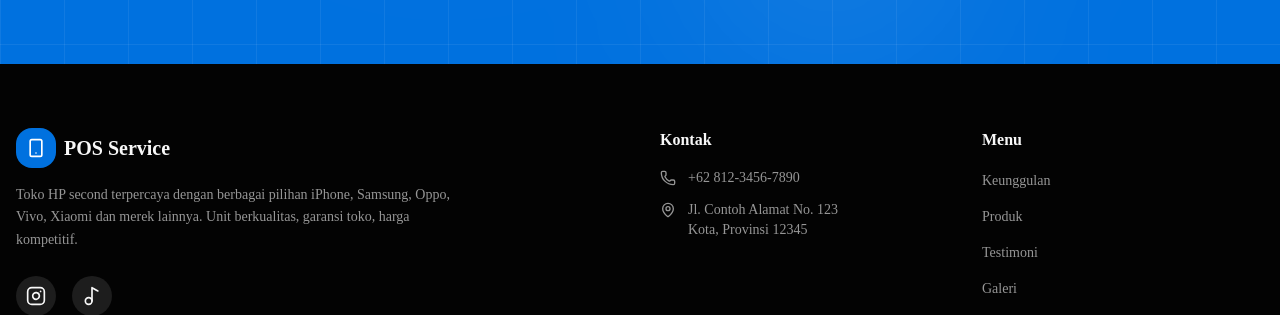
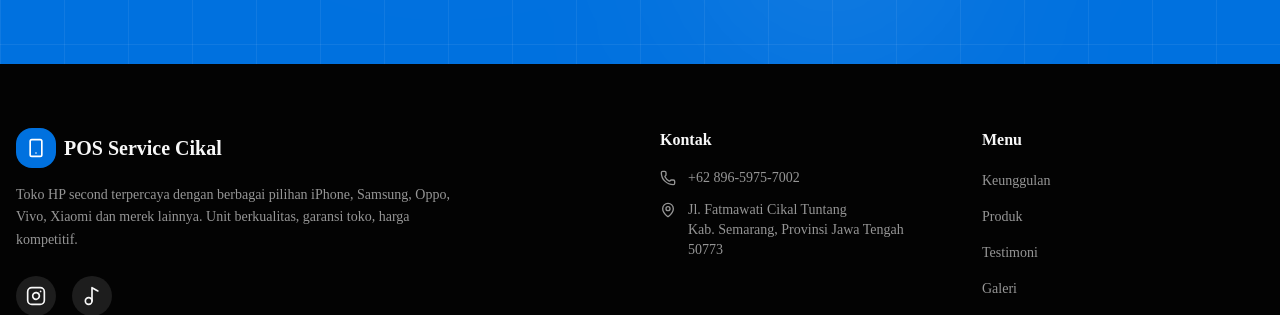
Before and after one commit to pandaterbang/pos-service-landing-page, a Next.js app: page / in a window 1280 px wide. Shown: the part 6920-7235 px from the top of the page. Built offline with nearby package versions, Linux system fonts and the light colour scheme.

Commit message:
Update footer content and contac

```diff
--- a/components/footer.tsx
+++ b/components/footer.tsx
@@ -14,7 +14,7 @@ export function Footer() {
               <div className="w-10 h-10 rounded-xl bg-primary flex items-center justify-center">
                 <Smartphone className="w-5 h-5 text-primary-foreground" />
               </div>
-              <span className="text-xl font-bold">POS Service</span>
+              <span className="text-xl font-bold">POS Service Cikal</span>
             </Link>
             <p className="text-background/60 text-sm leading-relaxed mb-6 max-w-md">
               Toko HP second terpercaya dengan berbagai pilihan iPhone, Samsung, Oppo, Vivo, Xiaomi dan merek lainnya. Unit berkualitas, garansi toko, harga kompetitif.
@@ -45,22 +45,22 @@ export function Footer() {
             <ul className="space-y-3">
               <li>
                 <Link
-                  href="https://wa.me/6281234567890"
+                  href="https://wa.me/6289659757002"
                   target="_blank"
                   rel="noopener noreferrer"
                   className="flex items-center gap-3 text-sm text-background/60 hover:text-primary transition-colors"
                 >
                   <Phone className="w-4 h-4" />
-                  +62 812-3456-7890
+                  +62 896-5975-7002
                 </Link>
               </li>
               <li>
                 <div className="flex items-start gap-3 text-sm text-background/60">
                   <MapPin className="w-4 h-4 mt-0.5 shrink-0" />
                   <span>
-                    Jl. Contoh Alamat No. 123
+                    Jl. Fatmawati Cikal Tuntang
                     <br />
-                    Kota, Provinsi 12345
+                    Kab. Semarang, Provinsi Jawa Tengah 50773
                   </span>
                 </div>
               </li>
@@ -118,7 +118,7 @@ export function Footer() {
         {/* Google Maps */}
         <div className="mt-12 rounded-xl overflow-hidden">
           <iframe
-            src="https://www.google.com/maps/embed?pb=!1m18!1m12!1m3!1d3966.521260322283!2d106.82240341476908!3d-6.194741395493371!2m3!1f0!2f0!3f0!3m2!1i1024!2i768!4f13.1!3m3!1m2!1s0x2e69f5d2e764b12d%3A0x3d2ad6e1e0e9bcc8!2sMonumen%20Nasional!5e0!3m2!1sen!2sid!4v1635134422096!5m2!1sen!2sid"
+            src="https://www.google.com/maps/place/Pos+service/@-7.2628496,110.4504114,17z/data=!4m14!1m7!3m6!1s0x2e7083139543815b:0xb11d1b5ad3813e9b!2sPos+service!8m2!3d-7.2628496!4d110.4529863!16s%2Fg%2F11fjzvh6yw!3m5!1s0x2e7083139543815b:0xb11d1b5ad3813e9b!8m2!3d-7.2628496!4d110.4529863!16s%2Fg%2F11fjzvh6yw?entry=ttu&g_ep=EgoyMDI2MDUyNi4wIKXMDSoASAFQAw%3D%3D"
             width="100%"
             height="300"
             style={{ border: 0 }}
```
